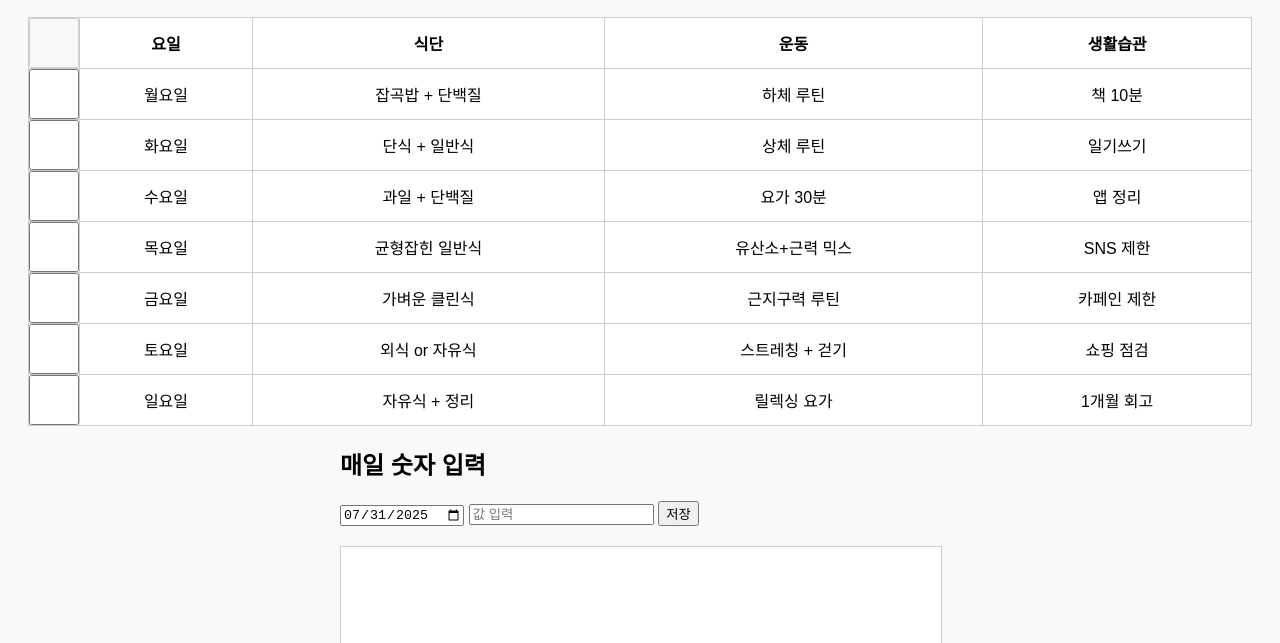
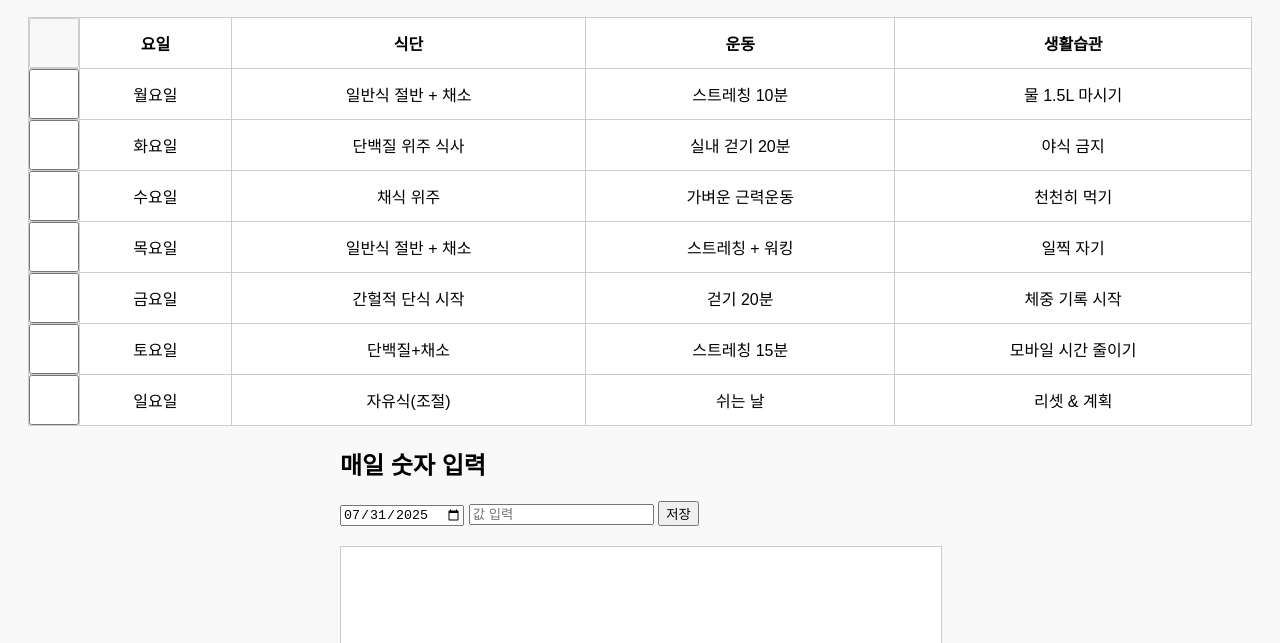
Before and after one commit to googoonaem/diet_planner, a plain HTML site: page index.html in a window 1280 px wide. Shown: the part 157-800 px from the top of the page. Drawn offline with Linux system fonts and the light colour scheme.

Commit message:
editfinfin

```diff
--- a/index.html
+++ b/index.html
@@ -887,8 +887,7 @@
       `;
         detailBox.style.display = "block";
       }
-
-      showWeek(4);
+      showWeek(1);
     </script>
   </body>
 </html>
```
